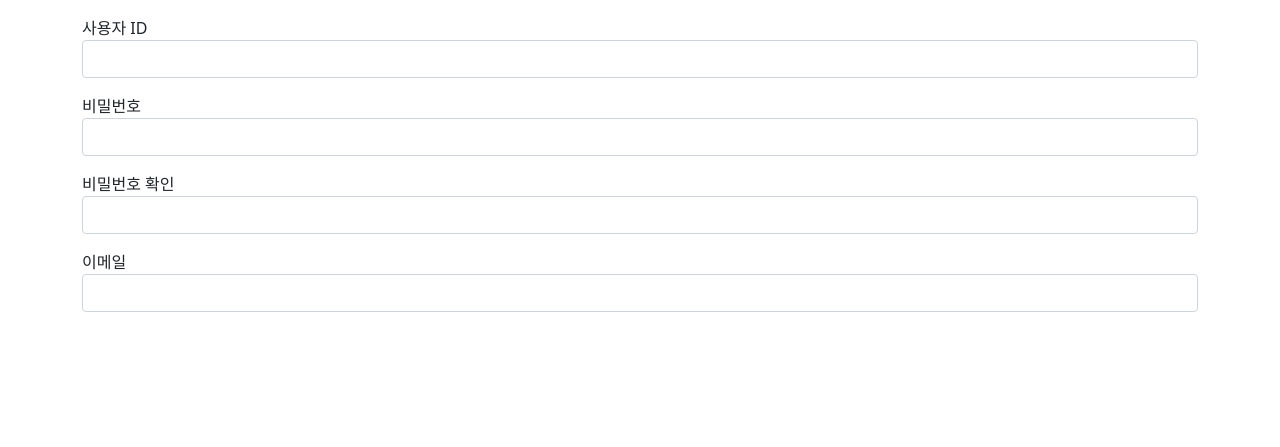
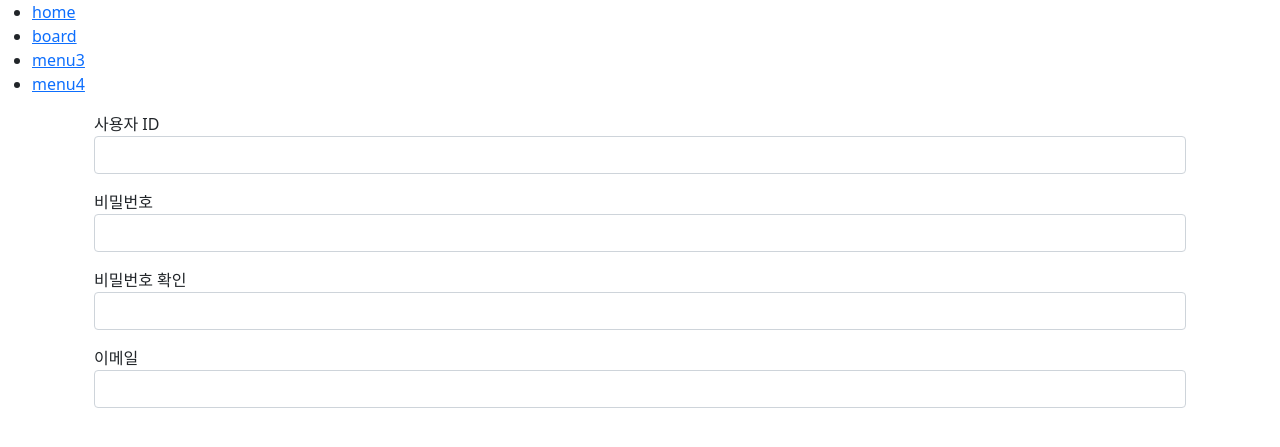
Before and after one commit to Frankensosege/djangoUI, a Django app: template templates/common/signup.html in a window 1280 px wide. Shown: the part 57-504 px from the top of the page. Run offline with Django 4.2, Linux system fonts and the light colour scheme; the template is opened without the code that fills it, so the values that code supplies are empty; some libraries are stand-ins or nearby versions.

Commit message:
20230405-2

```diff
--- a/templates/base.html
+++ b/templates/base.html
@@ -11,11 +11,30 @@
 <!-- Bootstrap JS -->
 <script src="{% static 'bootstrap.min.js' %}"></script>
 <body>
-<!-- 네비게이션바 -->
-{% include "navbar.html" %}
+    <div class="topnav">
+        <div class="center">
+            <div class="menu">
+                <!-- 네비게이션바 -->
+                {% include "navbar.html" %}
+            </div>
+        </div>
+    </div>
+
+    <div class="sidemenu">
+        <ul>
+            <li><a href="{% url 'common:login' %}">home</a></li>
+            <li><a href="#">board</a></li>
+            <li><a href="#">menu3</a></li>
+            <li><a href="#">menu4</a></li>
+        </ul>
+    </div>
 <!-- 기본 템플릿 안에 삽입될 내용 Start -->
-{% block content %}
-{% endblock %}
+    <div class="wrap_content">
+        <div id="content" name="content" class="container">
+        {% block content %}
+        {% endblock %}
+        </div>
+    </div>
 <!-- 기본 템플릿 안에 삽입될 내용 End -->
 </body>
 </html>
```
